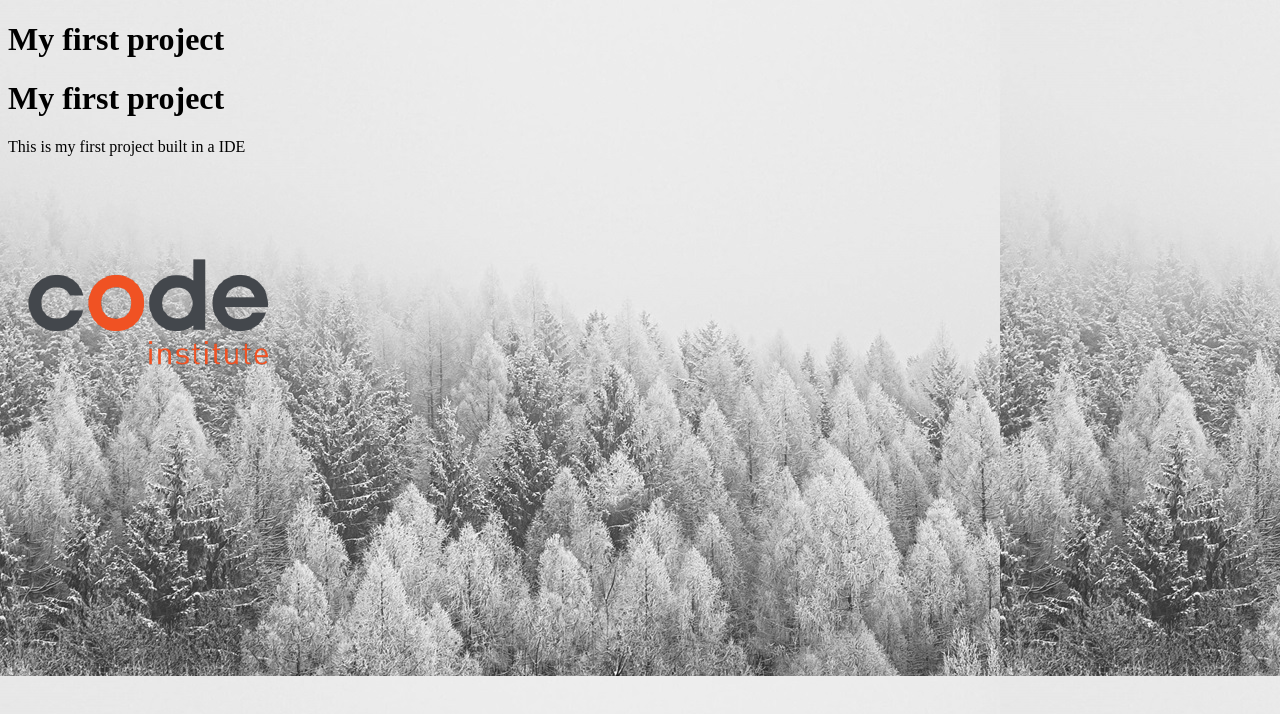
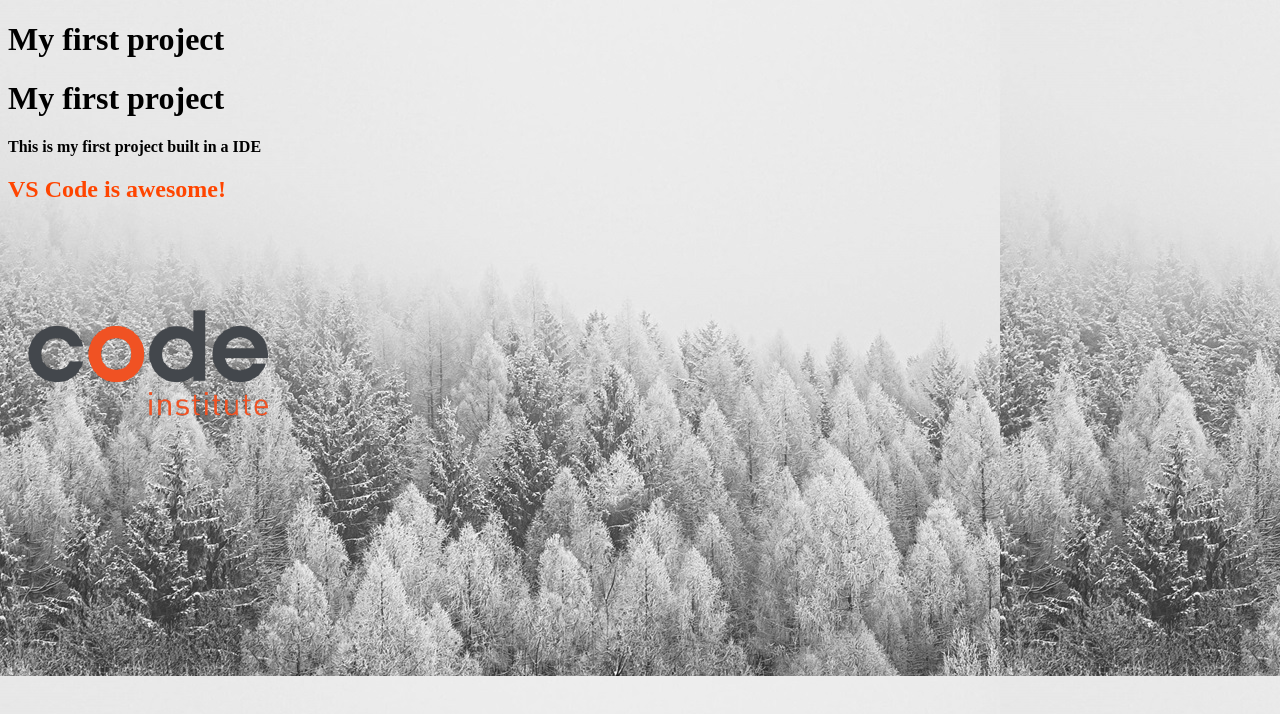
Before and after one commit to alancoomeynts-hub/my-first-project, a plain HTML site: page index.html in a window 1280 px wide. Drawn offline with Linux system fonts and the light colour scheme.

Commit message:
Add document title and styled paragraph elements

```diff
--- a/assets/css/style.css
+++ b/assets/css/style.css
@@ -2,3 +2,11 @@ body{
     background-color: lightgrey;
     background-image: url("../images/background-img.jpg");
 }
+
+h2{
+    color:orangered;
+}
+
+p{
+    font-weight: bold;
+}
--- a/index.html
+++ b/index.html
@@ -3,13 +3,14 @@
 <head>
     <meta charset="UTF-8">
     <meta name="viewport" content="width=device-width, initial-scale=1.0">
-    <title>Document</title>
+    <title>My First Project</title>
    <link rel="stylesheet" href="assets/css/style.css">
 </head>
 <body>
     <h1>My first project</h1>
     <h1>My first project</h1>
     <p>This is my first project built in a IDE</p>
+    <h2> VS Code is awesome!</h2>
     <img src="assets/images/ci-logo.png" alt="Code Institute Logo">
 </body>
 </html>
```
Also changed, not shown: 1 other file.
